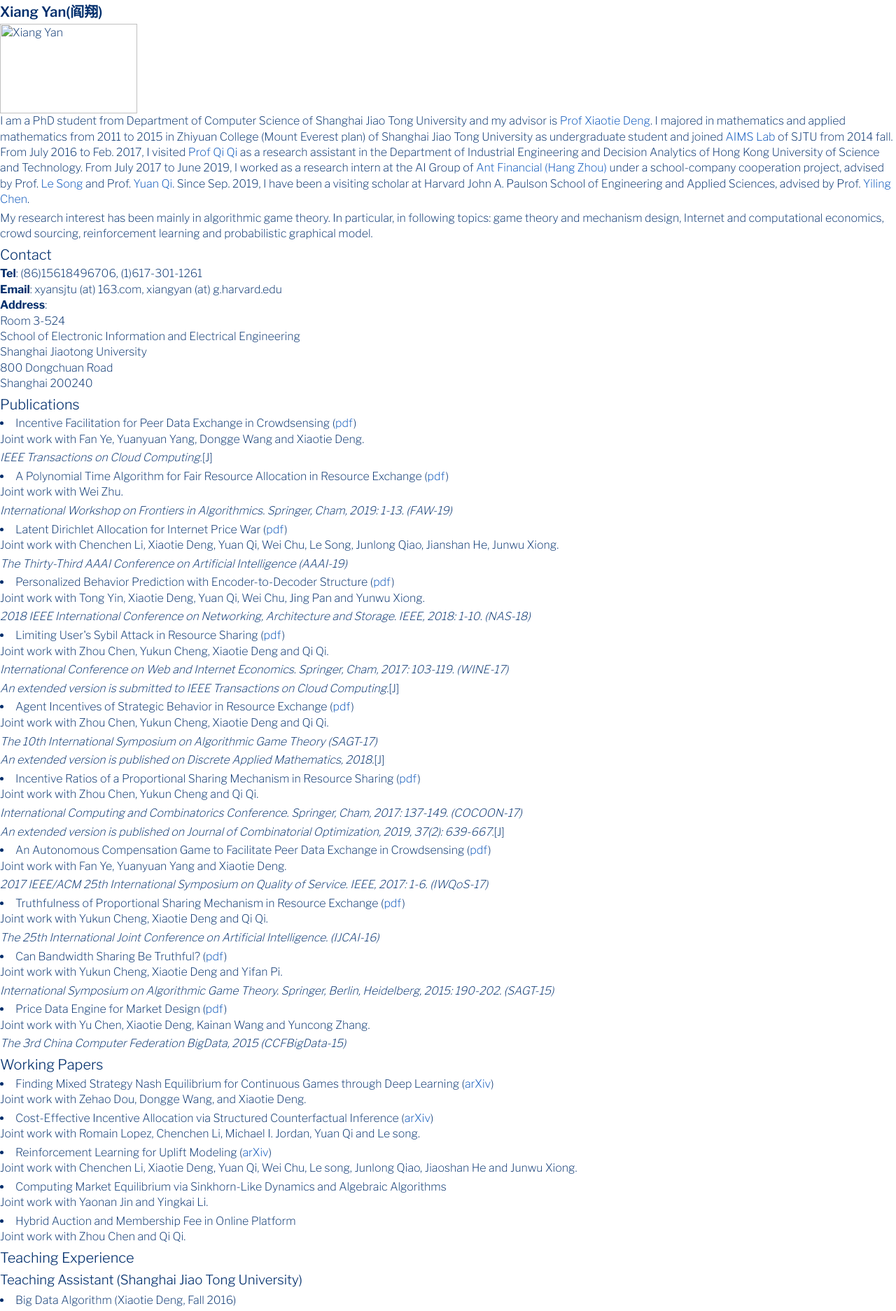
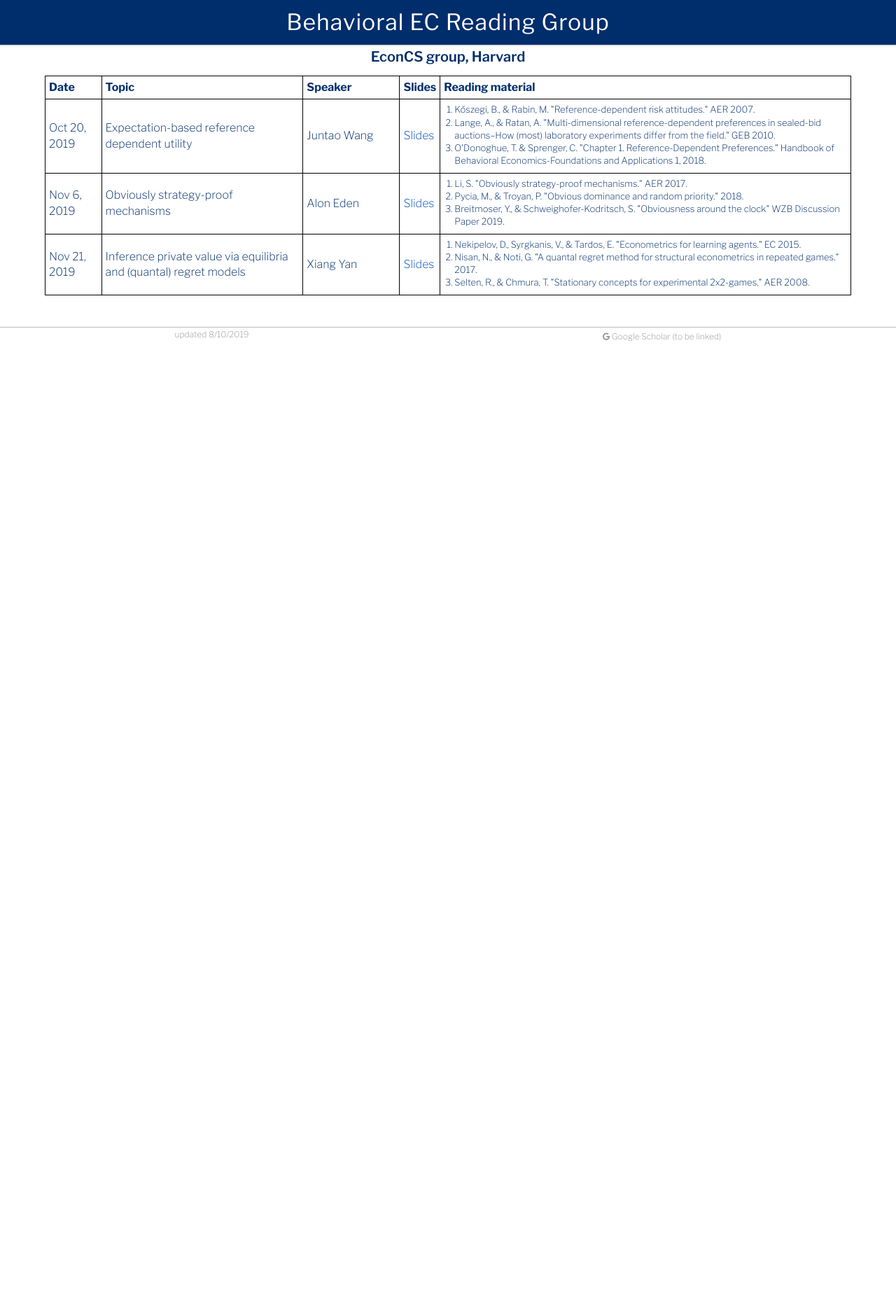
Before and after one commit to jtwangac/jtwangac, a plain HTML site: page reading_group.html in a window 1280 px wide. Shown: the top 1873 px of the page at 70% size. After the commit the page ends 800 px from the top, so only its background shows below. Drawn offline with nearby package versions, Linux system fonts and the light colour scheme.

Commit message:
modify index.html

```diff
--- a/reading_group.html
+++ b/reading_group.html
@@ -1,140 +1,325 @@
-<html><head><meta http-equiv="Content-Type" content="text/html; charset=UTF-8">
+<!DOCTYPE html>
+<!-- saved from url=(0027)https://www.haifeng-xu.com/ -->
+<html class="gr__haifeng-xu_com"><head><meta http-equiv="Content-Type" content="text/html; charset=UTF-8">
 
-<title>Xiang Yan</title>
-<link rel="stylesheet" href="./files/main.css" type="text/css">
+    <meta http-equiv="X-UA-Compatible" content="IE=edge">
+    <meta name="viewport" content="width=device-width, initial-scale=1">
+    <link rel="icon" href="./files/harvard.ico" type="image/x-icon">
+    <title>
+
+        Behavioral EC Reading Group
+
+    </title>
+
+
+    <link rel="stylesheet" href="./files/main.css">
+
+    <link rel="stylesheet" href="./files/font-awesome.min.css">
+
+    <link rel="stylesheet" id="open-sans-css" href="./files/custom.css" type="text/css" media="all">
+
+    <!--
+    <script type="text/javascript" async="" src="./Haifeng Xu_files/linkid.js"></script>
+    <script async="" src="./Haifeng Xu_files/analytics.js"></script>
+    <script type="text/javascript" src="./Haifeng Xu_files/jquery.min.js"></script>
+    -->
+	<style>
+	ul.in {
+    	list-style-position: inside;
+	}
+	</style>
 </head>
 
 
-<body>
-<h1>Xiang Yan(阎翔)</h1>
-<div class="introimage"><img src="./files/yanxiang.jpg" width="196" height="128" alt="Xiang Yan"></div>
+<body data-gr-c-s-loaded="true">
+    <header class="site-header">
 
-<p>
-I am a PhD student from Department of Computer Science of Shanghai Jiao Tong University and my advisor is <a href="http://www.cs.sjtu.edu.cn/PeopleDetail.aspx?id=106">Prof Xiaotie Deng</a>.
-I majored in mathematics and applied mathematics from 2011 to 2015 in Zhiyuan College (Mount Everest plan) of Shanghai Jiao Tong University as undergraduate student and joined <a href="http://aims.sjtu.edu.cn/">AIMS Lab</a> of SJTU from 2014 fall.
-From July 2016 to Feb. 2017, I visited <a href="https://ieda.ust.hk/eng/faculty-staff.php?catid=5&sid=15&id=15">Prof
-Qi Qi</a> as a research assistant in the Department of Industrial Engineering and Decision Analytics of Hong Kong University of Science and Technology.
-From July 2017 to June 2019, I worked as a research intern at the AI Group of <a href="https://www.antfin.com/index.htm?locale=en_US">Ant Financial (Hang Zhou)</a> under a school-company cooperation project, advised by Prof. <a href="https://www.cc.gatech.edu/~lsong/">Le Song</a> and Prof. <a href="https://scholar.google.com/citations?user=MqRa5voAAAAJ&hl=en">Yuan Qi</a>.
-Since Sep. 2019, I have been a visiting scholar at Harvard John A. Paulson School of Engineering and Applied Sciences, advised by Prof. <a href="https://yiling.seas.harvard.edu">Yiling Chen</a>.
-</p>
+        <div class="wrapper">
+            <div class="site-header-container">
+                <div class="title-container" style="width:100%; text-align: center;">
+                    <a class="site-title" href="">
+                        <font size="6">Behavioral EC Reading Group </font>
+                    </a>
+                </div>
+                <!--
+                <div class="nav-container">
+                    <nav class="site-nav" id="nav-menu">
 
-<p>My research interest has been mainly in algorithmic game theory. In particular, in
-following topics: game theory and mechanism design, Internet and computational
-economics, crowd sourcing, reinforcement learning and probabilistic graphical model.</p>
+                        <ul class="menu">
 
 
-<h2>Contact</h2>
-<ul>
-<li><strong>Tel</strong>: (86)15618496706, (1)617-301-1261</li>
-<li><strong>Email</strong>: xyansjtu (at) 163.com, xiangyan (at) g.harvard.edu</li>
-<li><strong>Address</strong>:<br>
-<dl><dd>
-Room 3-524<br>
-School of Electronic Information and Electrical Engineering<br>
-Shanghai Jiaotong University<br>
-800 Dongchuan Road<br>
-Shanghai 200240</dd></dl></li>
-</ul>
 
-<h2>Publications</h2>
-</h2>
-<li class="title"> Incentive Facilitation for Peer Data Exchange in Crowdsensing (<a href="https://ieeexplore.ieee.org/document/8755515">pdf</a>)</li>
-<ul><ul><li>Joint work with Fan Ye, Yuanyuan Yang, Dongge Wang and Xiaotie Deng.</li></ul></ul>
-<ul><ul><li><i> IEEE Transactions on Cloud Computing.</i>[J]</li></ul></ul>
-
-<li class="title"> A Polynomial Time Algorithm for Fair Resource Allocation in Resource Exchange (<a href="https://arxiv.org/abs/1905.01670">pdf</a>)</li>
-<ul><ul><li>Joint work with Wei Zhu.</li></ul></ul>
-<ul><ul><li><i>International Workshop on Frontiers in Algorithmics. Springer, Cham, 2019: 1-13. (FAW-19)</i></li></ul></ul>
-
-<li class="title"> Latent Dirichlet Allocation for Internet Price War (<a href="https://arxiv.org/abs/1808.07621">pdf</a>)</li>
-<ul><ul><li>Joint work with Chenchen Li, Xiaotie Deng, Yuan Qi, Wei Chu, Le Song, Junlong Qiao, Jianshan He, Junwu Xiong.</li></ul></ul>
-<ul><ul><li><i>The Thirty-Third AAAI Conference on Artificial Intelligence (AAAI-19)</i></li></ul></ul>
-
-<li class="title"> Personalized Behavior Prediction with Encoder-to-Decoder Structure (<a href="https://ieeexplore.ieee.org/abstract/document/8515696/">pdf</a>)</li>
-<ul><ul><li>Joint work with Tong Yin, Xiaotie Deng, Yuan Qi, Wei Chu, Jing Pan and Yunwu Xiong.</li></ul></ul>
-<ul><ul><li><i>2018 IEEE International Conference on Networking, Architecture and Storage. IEEE, 2018: 1-10. (NAS-18)</i></li></ul></ul>
-
-<li class="title"> Limiting User's Sybil Attack in Resource Sharing (<a href="https://link.springer.com/chapter/10.1007/978-3-319-71924-5_8">pdf</a>)</li>
-<ul><ul><li>Joint work with Zhou Chen, Yukun Cheng, Xiaotie Deng and Qi Qi.</li></ul></ul>
-<ul><ul><li><i>International Conference on Web and Internet Economics. Springer, Cham, 2017: 103-119. (WINE-17)</i></li></ul></ul>
-<ul><ul><li><i>An extended version is submitted to IEEE Transactions on Cloud Computing.</i>[J]</li></ul></ul>
-
-<li class="title"> Agent Incentives of Strategic Behavior in Resource Exchange (<a href="https://www.sciencedirect.com/science/article/pii/S0166218X1830430X">pdf</a>)</li>
-<ul><ul><li>Joint work with Zhou Chen, Yukun Cheng, Xiaotie Deng and Qi Qi.</li></ul></ul>
-<ul><ul><li><i>The 10th International Symposium on Algorithmic Game Theory (SAGT-17)</i></li></ul></ul>
-<ul><ul><li><i>An extended version is published on Discrete Applied Mathematics, 2018.</i>[J]</li></ul></ul>
-
-<li class="title"> Incentive Ratios of a Proportional Sharing Mechanism in Resource Sharing (<a href="https://link.springer.com/article/10.1007/s10878-018-0315-5">pdf</a>)</li>
-<ul><ul><li>Joint work with Zhou Chen, Yukun Cheng and Qi Qi.</li></ul></ul>
-<ul><ul><li><i> International Computing and Combinatorics Conference. Springer, Cham, 2017: 137-149. (COCOON-17)</i></li></ul></ul>
-<ul><ul><li><i>An extended version is published on Journal of Combinatorial Optimization, 2019, 37(2): 639-667.</i>[J]</li></ul></ul>
-
-<li class="title"> An Autonomous Compensation Game to Facilitate Peer Data Exchange in Crowdsensing (<a href="COCOON17.pdf">pdf</a>)</li>
-<ul><ul><li> Joint work with Fan Ye, Yuanyuan Yang and Xiaotie Deng.</li></ul></ul>
-<ul><ul><li><i>2017 IEEE/ACM 25th International Symposium on Quality of Service. IEEE, 2017: 1-6. (IWQoS-17)</i></li></ul></ul>
-
-<li class="title"> Truthfulness of Proportional Sharing Mechanism in Resource Exchange (<a href="https://pdfs.semanticscholar.org/1d7b/c2b3fddb6fdaf448001fcaece6dadd7103a1.pdf">pdf</a>)</li>
-<ul><ul><li> Joint work with Yukun Cheng, Xiaotie Deng and Qi Qi.</li></ul></ul>
-<ul><ul><li><i>The 25th International Joint Conference on Artificial Intelligence. (IJCAI-16)</i></li></ul></ul>
-
-<li class="title"> Can Bandwidth Sharing Be Truthful? (<a href="COCOON17.pdf">pdf</a>)</li>
-<ul><ul><li> Joint work with Yukun Cheng, Xiaotie Deng and Yifan Pi.</li></ul></ul>
-<ul><ul><li><i>International Symposium on Algorithmic Game Theory. Springer, Berlin, Heidelberg, 2015: 190-202. (SAGT-15)</i></li></ul></ul>
-
-<li class="title"> Price Data Engine for Market Design (<a href="./files/Price Data Engine for Market Design.pdf">pdf</a>)</li>
-<ul><ul><li> Joint work with Yu Chen, Xiaotie Deng, Kainan Wang and Yuncong Zhang.</li></ul></ul>
-<ul><ul><li><i>The 3rd China Computer Federation BigData, 2015 (CCFBigData-15)</i></li></ul></ul>
-
-<h2>Working Papers</h2>
-</h2>
-<li class="title"> Finding Mixed Strategy Nash Equilibrium for Continuous Games through Deep Learning (<a href="https://arxiv.org/abs/1910.12075">arXiv</a>)</li>
-<ul><ul><li>Joint work with Zehao Dou, Dongge Wang, and Xiaotie Deng.</li></ul></ul>
-
-<li class="title"> Cost-Effective Incentive Allocation via Structured Counterfactual Inference (<a href="https://arxiv.org/abs/1902.02495">arXiv</a>)</li>
-<ul><ul><li>Joint work with Romain Lopez, Chenchen Li, Michael I. Jordan, Yuan Qi and Le song.</li></ul></ul>
-
-<li class="title"> Reinforcement Learning for Uplift Modeling (<a href="https://arxiv.org/abs/1811.10158">arXiv</a>)</li>
-<ul><ul><li>Joint work with Chenchen Li, Xiaotie Deng, Yuan Qi, Wei Chu, Le song, Junlong Qiao, Jiaoshan He and Junwu Xiong.</li></ul></ul>
-
-<li class="title"> Computing Market Equilibrium via Sinkhorn-Like Dynamics and Algebraic Algorithms </li>
-<ul><ul><li>Joint work with Yaonan Jin and Yingkai Li.</li></ul></ul>
-
-<li class="title"> Hybrid Auction and Membership Fee in Online Platform </li>
-<ul><ul><li>Joint work with Zhou Chen and Qi Qi.</li></ul></ul>
-
-<h2>Teaching Experience</h2>
-<h3>Teaching Assistant (Shanghai Jiao Tong University)</h3>
-
-<li class="title"> Big Data Algorithm (Xiaotie Deng, Fall 2016)</li>
-
-<li class="title"> Game Theoretic Methodology and Technique for Internet Protocol (Xiaotie Deng, Fall 2015)</li>
-
-<li class="title"> Real Analysis & Fourier Analysis (Mikhail Tyaglov, Spring 2015 & 2016)</li>
+                            <li class="page-link-container">
 
 
-<h2>Honor & Awards</h2>
-<li class="title"> <b>Best Youth Paper Award</b> (Second Prize) </li>
-<ul><ul><li>The 8th China Meet on Game Theory and Its Applications (CMGTA, 2018)</li></ul></ul>
-<ul><ul><li>Paper "Truthfulness of a Proportional Sharing Mechanism in Resource Exchange"</li></ul></ul>
+                                <a href="./index.html" class="page-link">Home</a>
 
-<li class="title"> <b>Guanghua Scholarship</b> (Oct. 2016, top 10% in SJTU) </li>
+                            </li>
 
-<li class="title"> <b>Outstanding Bachelor Thesis of SJTU</b> (July 2015, top 1% in SJTU) </li>
+                            <li class="page-link-container">
 
-<li class="title"> <b>Outstanding Graduate Student of Shanghai</b> (July 2015, top 1% in Shanghai) </li>
 
-<li class="title"> <b>SJTU Scholarship (Level A)</b> (Oct. 2014, top 1% in SJTU) </li>
+                                <a href="./under_construction.html" class="page-link">Publications</a>
 
-<li class="title"> <b>Masterpiece Mention</b> (of Mathematical Contest in Modeling, USA (Apr. 2014) </li>
+                            </li>
 
-<li class="title"> <b>First Prize</b> of China University Mathematical Contest in Modeling (Oct. 2013) </li>
 
-<h2>Honor & Awards</h2>
-<li class="title">  National Second-level Basketball Referee </li>
+                            <li class="page-link-container">
 
-<div class="foot">
-Last updated: 29 Nov., 2019
-</div>
+
+                                <a href="./under_construction.html" class="page-link">Activities</a>
+
+                            </li>
+
+                            <li class="page-link-container active">
+
+
+                                <a href="./reading_group.html" class="page-link">Reading Group</a>
+
+                            </li>
+                        </ul>
+
+                    </nav>
+                    <div class="mobile-nav-icon-container">
+                        <i class="fa fa-bars " aria-hidden="true"></i>
+                    </div>
+                </div>
+                -->
+            </div>
+        </div>
+
+
+        <div class="wrapper" id="mobile-nav-menu">
+            <ul class="menu">
+                <!--
+
+                <li class="page-link-container">
+
+
+                    <a href="./index.html" class="page-link">Home</a>
+
+                </li>
+
+
+
+                <li class="page-link-container">
+
+
+                    <a href="./under_construction.html" class="page-link">Publications</a>
+
+                </li>
+
+                <li class="page-link-container">
+
+
+                    <a href="./under_construction.html" class="page-link">Activities</a>
+
+                </li>
+
+
+                <li class="page-link-container active">
+
+
+                    <a href="./reading_group.html" class="page-link">Reading group</a>
+
+                </li>
+            -->
+
+
+            </ul>
+        </div>
+
+    </header>
+       </header>
+    <div class="page-content" style="text-align: center">
+        <div style="width: 90%; margin: 0 auto;">
+            <header class="page-header">
+                <h1 class="page-title">EconCS group, Harvard</h1>
+            </header>
+
+                    <table style="width:100%;">
+                      <tr>
+                        <th style="width: 7%;">Date</th>
+                        <th style="width: 25%;">Topic</th>
+                        <th style="width: 12%;">Speaker</th>
+                        <th>Slides</th>
+                        <th>Reading material</th>
+                      </tr>
+                      <tr>
+                        <td>Oct 20, 2019</td>
+                        <td>Expectation-based reference dependent utility</td>
+                        <td>Juntao Wang</td>
+                        <td><a href="./files/behavioral_RG/EBRD_utility.pdf" class="page-link">Slides </a></td>
+                        <td style="padding-left:20px">
+                            <font size="2">
+                            <ol>
+                            <li> Kőszegi, B., & Rabin, M. "Reference-dependent risk attitudes." AER 2007.</li>
+                            <li> Lange, A., & Ratan, A. "Multi-dimensional reference-dependent preferences in sealed-bid auctions–How (most) laboratory experiments differ from the field." GEB 2010. </li>
+                            <li> O’Donoghue, T. & Sprenger, C.  "Chapter 1. Reference-Dependent Preferences." Handbook of Behavioral Economics-Foundations and Applications 1, 2018. </li>
+                            </ol>
+                        </font>
+
+                        </td>
+                      </tr>
+                      <tr>
+                        <td>Nov 6, 2019</td>
+                        <td>Obviously strategy-proof mechanisms</td>
+                        <td>Alon Eden</td>
+                        <td><a href="" class="page-link">Slides </a></td>
+                        <td style="padding-left:20px">
+                            <font size="2">
+                            <ol>
+                            <li> Li, S. "Obviously strategy-proof mechanisms." AER 2017.</li>
+                            <li> Pycia, M., & Troyan, P. "Obvious dominance and random priority." 2018. </li>
+                            <li> Breitmoser, Y., & Schweighofer-Kodritsch, S. "Obviousness around the clock" WZB Discussion Paper 2019. </li>
+                            </ol>
+                            </font>
+                        </td>
+                      </tr>
+                      <tr>
+                        <td>Nov 21, 2019</td>
+                        <td>Inference private value via equilibria and (quantal) regret models</td>
+                        <td>Xiang Yan</td>
+                        <td><a href="./files/behavioral_RG/Quantal_regret.pdf" class="page-link">Slides </a></td>
+                        <td style="padding-left:20px">
+                            <font size="2">
+                            <ol>
+                            <li> Nekipelov, D., Syrgkanis, V., & Tardos, E. "Econometrics for learning agents." EC 2015.</li>
+                            <li> Nisan, N., & Noti, G. "A quantal regret method for structural econometrics in repeated games." 2017. </li>
+                            <li> Selten, R., & Chmura, T. "Stationary concepts for experimental 2x2-games." AER 2008. </li>
+                            </ol>
+                            </font>
+                        </td>
+                      </tr>
+
+                    </table>
+                    <br><br>
+
+        </div>
+
+        <div class="wrapper" style="width:2000">
+
+            <div class="page" style="width:100%">
+
+
+
+            </div>
+
+        </div>
+    </div>
+    <footer class="site-footer">
+
+        <div class="wrapper footer-wrapper">
+
+
+            <ul class="footer-list">
+
+                <li class="footer-list-item">
+                    <a href="" class="footer-list-link" target="_blank">
+                        <i class="fa fa-fw fa-google footer-fa"></i>Google Scholar (to be linked)
+                    </a>
+                </li>
+
+                <!--
+                <li class="footer-list-item">
+                    <a href="https://www.linkedin.com/in/haifeng-xu-a0487459" class="footer-list-link" target="_blank">
+                        <i class="fa fa-fw fa-linkedin-square footer-fa" aria-hidden="true"></i>LinkedIn
+                    </a>
+                </li>
+                -->
+
+<!--
+                <li class="footer-list-item">
+                    Design @ <a href="http://www.berkustun.com/">Berk Ustun</a>
+                </li>
+
+-->
+            </ul>
+
+            <span class="footer-last-update">
+                8/10/2019
+            </span>
+
+        </div>
+
+    </footer>
+
+
+
+    <script type="text/javascript">
+        //console.log('including nav.js');
+        $('.mobile-nav-icon-container').click(function () {
+            $('#mobile-nav-menu').toggle();
+            var expanded = $('#mobile-nav-menu').css('display') != 'none';
+            if (expanded) {
+                $(this).find('i').removeClass('fa-bars').addClass('fa-times');
+            } else {
+                $(this).find('i').removeClass('fa-times').addClass('fa-bars');
+            }
+        });
+
+        $('.page-link-container').on('click', function () {
+            window.location.href = $(this).find('a').attr('href');
+        });
+    </script>
+
+    <script type="text/javascript">
+
+        //remove CSS rules for hover on mobile devices
+        //http://stackoverflow.com/questions/23885255/how-to-remove-ignore-hover-css-style-on-touch-devices
+        var touch = 'ontouchstart' in document.documentElement
+            || navigator.maxTouchPoints > 0
+            || navigator.msMaxTouchPoints > 0;
+
+        if (touch) { // remove all :hover stylesheets
+            try { // prevent exception on browsers not supporting DOM styleSheets properly
+                for (var si in document.styleSheets) {
+                    var styleSheet = document.styleSheets[si];
+                    if (!styleSheet.rules) continue;
+
+                    for (var ri = styleSheet.rules.length - 1; ri >= 0; ri--) {
+                        if (!styleSheet.rules[ri].selectorText) continue;
+
+                        if (styleSheet.rules[ri].selectorText.match(':hover')) {
+                            styleSheet.deleteRule(ri);
+                        }
+                    }
+                }
+            } catch (ex) { }
+        }
+    </script>
+
+
+
+
+
+
+
+<!-- Start of StatCounter Code for Default Guide -->
+<!--
+<script type="text/javascript">
+var sc_project=11146358;
+var sc_invisible=1;
+var sc_security="37853672";
+var scJsHost = (("https:" == document.location.protocol) ?
+"https://secure." : "http://www.");
+document.write("<sc"+"ript type='text/javascript' src='" +
+scJsHost+
+"statcounter.com/counter/counter.js'></"+"script>");
+</script><script type="text/javascript" src="./Haifeng Xu_files/counter.js"></script>
+<noscript><div class="statcounter"><a title="shopify
+analytics ecommerce tracking"
+href="http://statcounter.com/shopify/" target="_blank"><img
+class="statcounter"
+src="//c.statcounter.com/11146358/0/37853672/1/"
+alt="shopify analytics ecommerce
+tracking"></a></div></noscript>
+-->
+<!-- End of StatCounter Code for Default Guide -->
+
+
+
+
 
 
 
```
Also changed, not shown: index.html (+64 -39 lines).
